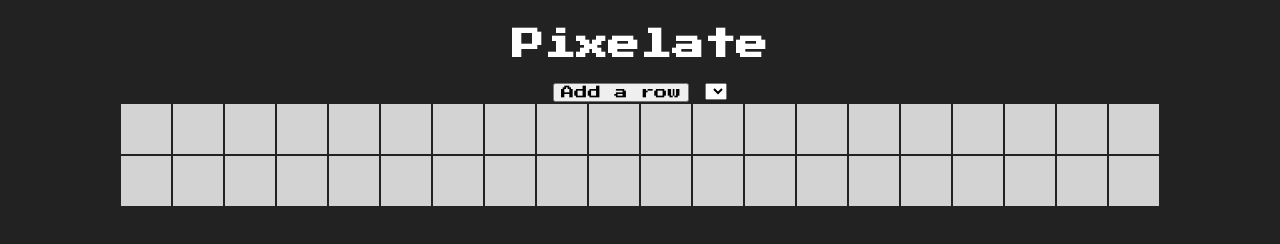
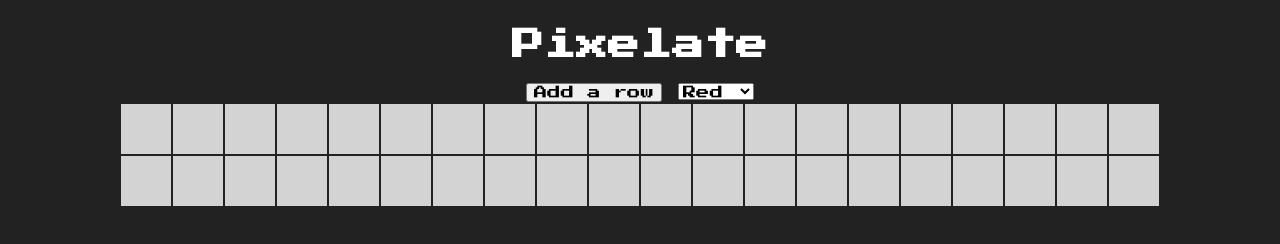
Before and after one commit to me-Sushil/pixelate-main, a website: page index.html in a window 1280 px wide. Drawn offline with Linux system fonts and the light colour scheme.

Commit message:
add select option

```diff
--- a/index.html
+++ b/index.html
@@ -13,7 +13,11 @@
     <h1>Pixelate</h1>
     <div>
       <button id="add-row">Add a row</button>
-      <select></select>
+      <select>
+        <option value="red">Red</option>
+        <option value="blue">Blue</option>
+
+      </select>
     </div>
     <table id="table">
     </table>
```
